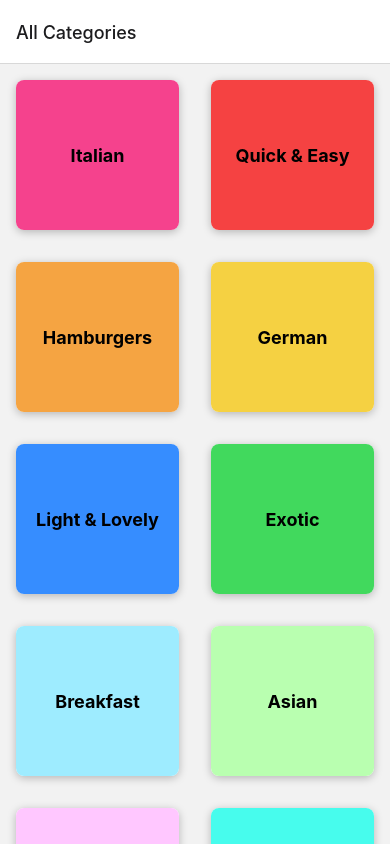
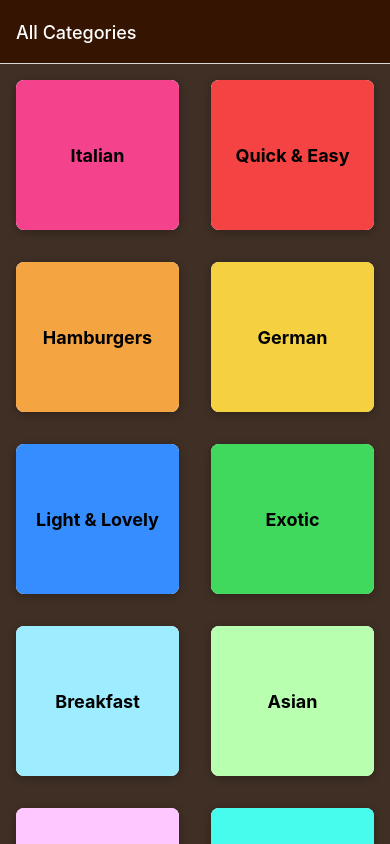
Before and after one commit to xianlinbox/meals, a React Native app: screen / in a window 390 px wide. Built offline with nearby package versions, Linux system fonts and the light colour scheme.

Commit message:
set background color

```diff
--- a/App.js
+++ b/App.js
@@ -3,16 +3,27 @@ import { createNativeStackNavigator } from "@react-navigation/native-stack";
 import CategoryScreen from "./category/categories";
 import MealsOverviewScreen from "./meals/meals-overview";
 import MealDetailScreen from "./meals/meal-detail";
+import { StatusBar } from "react-native";
 
 export default function App() {
   const Stack = createNativeStackNavigator();
   return (
+    <>
+      <StatusBar style="light" />
       <NavigationContainer>
-      <Stack.Navigator initialRouteName="categories">
+        <Stack.Navigator
+          initialRouteName="categories"
+          screenOptions={{
+            headerStyle: { backgroundColor: "#351401" },
+            headerTintColor: "white",
+            contentStyle: { backgroundColor: "#3f2f25" },
+          }}
+        >
           <Stack.Screen name="categories" options={{ title: "All Categories" }} component={CategoryScreen} />
           <Stack.Screen name="meals-overview" options={{ title: "Meals" }} component={MealsOverviewScreen} />
           <Stack.Screen name="meal-detail" options={{ title: "Meal Detail" }} component={MealDetailScreen} />
         </Stack.Navigator>
       </NavigationContainer>
+    </>
   );
 }
```
Lines whose indentation alone changed are shown as unchanged.
